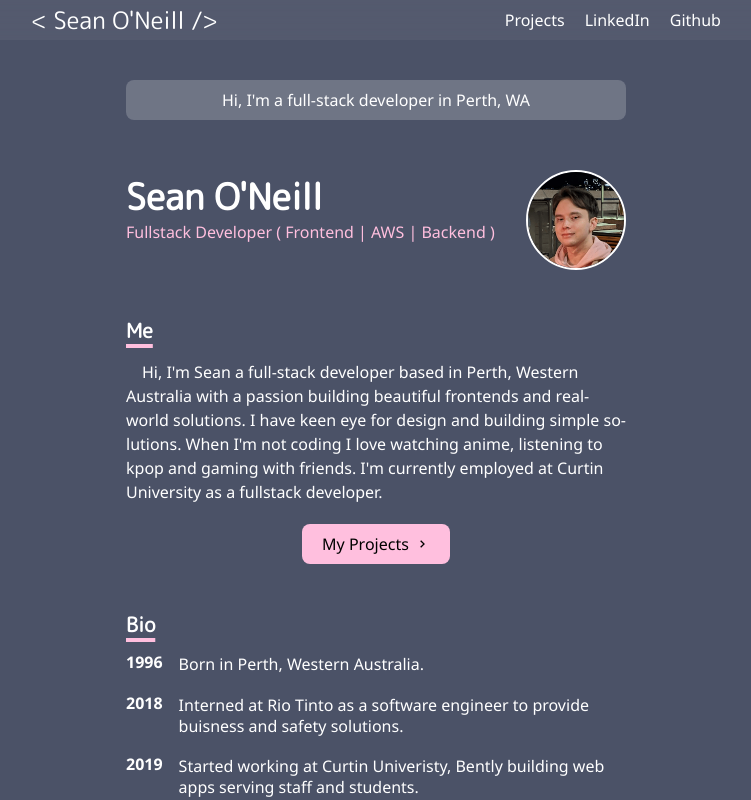
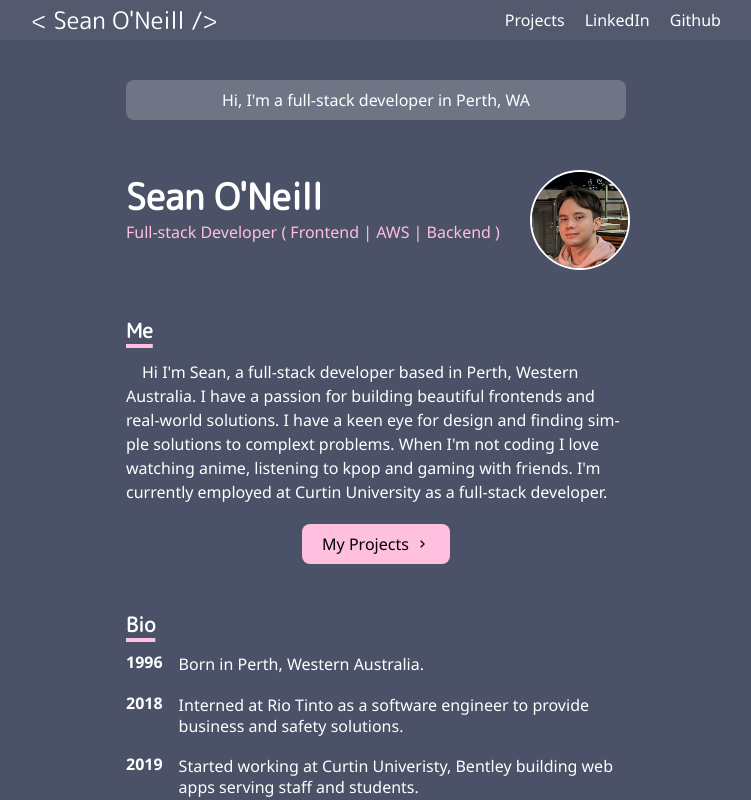
Before and after one commit to Naes0/portfolio, a Next.js app: page /portfolio/ in a window 1280 px wide. Shown: the top 800 px of the page, without its empty margins (264-1015 px from the left). Built offline with nearby package versions, Linux system fonts and the light colour scheme.

Commit message:
fix: :rocket: fix cicd pipeline and typo's

```diff
--- a/next.config.js
+++ b/next.config.js
@@ -6,6 +6,9 @@ const nextConfig = {
   basePath: '/portfolio',
   assetPrefix: '/portfolio',
   output: 'export',
+  images: {
+    unoptimized: true,
+  },
 };
 
 module.exports = nextConfig;
--- a/src/app/Bio/Bio.tsx
+++ b/src/app/Bio/Bio.tsx
@@ -19,12 +19,12 @@ export const Bio: FC<BioProps> = ({}) => {
     {
       year: 2018,
       description:
-        'Interned at Rio Tinto as a software engineer to provide buisness and safety solutions.',
+        'Interned at Rio Tinto as a software engineer to provide business and safety solutions.',
     },
     {
       year: 2019,
       description:
-        'Started working at Curtin Univeristy, Bently building web apps serving staff and students.',
+        'Started working at Curtin Univeristy, Bentley building web apps serving staff and students.',
     },
     {
       year: 2020,
--- a/src/app/Hero/Hero.tsx
+++ b/src/app/Hero/Hero.tsx
@@ -11,7 +11,7 @@ export const Hero: FC<HeroProps> = ({}) => {
       <S.InfoContainer>
         <Heading>Sean O&apos;Neill</Heading>
         <SubHeading>
-          Fullstack Developer {'( Frontend | AWS | Backend )'}
+          Full-stack Developer {'( Frontend | AWS | Backend )'}
         </SubHeading>
       </S.InfoContainer>
       <S.AvatarContainer>
--- a/src/app/Me/Me.tsx
+++ b/src/app/Me/Me.tsx
@@ -12,11 +12,11 @@ interface MeProps {}
 
 export const Me: FC<MeProps> = ({}) => {
   const body = `
-    Hi, I'm Sean a full-stack developer based in Perth, Western Australia
-    with a passion building beautiful frontends and real-world solutions.
-    I have keen eye for design and building simple solutions. When I'm not
-    coding I love watching anime, listening to kpop and gaming with friends.
-    I'm currently employed at Curtin University as a fullstack developer.
+    Hi I'm Sean, a full-stack developer based in Perth, Western Australia.
+    I have a passion for building beautiful frontends and real-world solutions.
+    I have a keen eye for design and finding simple solutions to complext problems.
+    When I'm not coding I love watching anime, listening to kpop and gaming with friends.
+    I'm currently employed at Curtin University as a full-stack developer.
   `;
 
   return (
```
Also changed, not shown: 1 other file (tests, documents, lock files or other folders).
